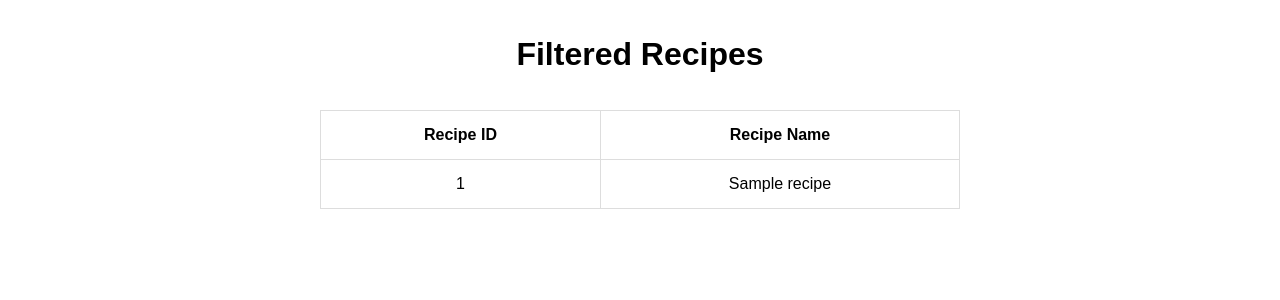
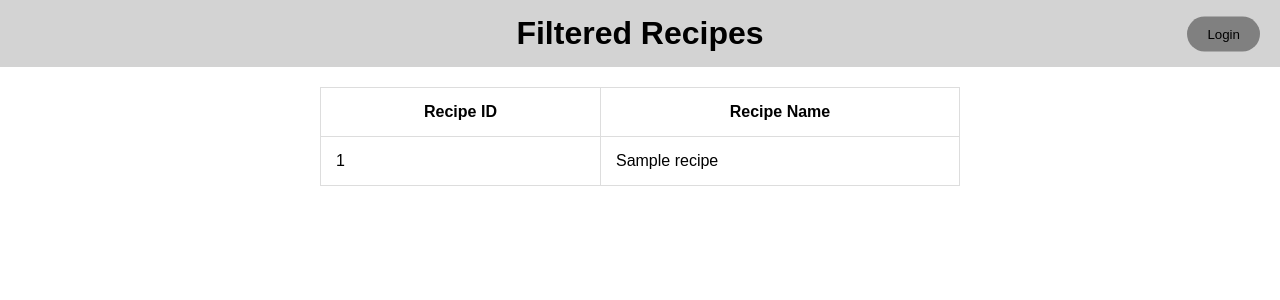
Before and after one commit to polemeest/Test_assignments, a Django app: template mirgovorit/src/apps/frontend/templates/frontend/index.html in a window 1280 px wide. Shown: the top 300 px of the page. Run offline with Django 5.2, Linux system fonts and the light colour scheme; tables that the repository leaves empty hold one stand-in row (values such as "Sample post"); the template is opened without the code that fills it: values that come from a table or form of the project are taken from there, most other values are stand-ins (such as "Sample title", 1, 10 or a date in 2020); parts of the project's set-up code (start-up, migrations or seed data) failed here and were passed over.

Commit message:
created logging and header, made few fixes to views

```diff
--- a/mirgovorit/src/apps/cook_book/urls.py
+++ b/mirgovorit/src/apps/cook_book/urls.py
@@ -1,6 +1,7 @@
-from django.urls import path, include
-from .views import main
+from django.urls import path
+from .views import add_product_to_recipe, cook_recipe
 
 urlpatterns = [
-   path('', main, name='main_book'),
+   path('add_to_recipe/<int:recipe_id>/<int:product_id>/<int:weight>', add_product_to_recipe, name='main_book'),
+   path('cook_recipe/<int:recipe_id>/', cook_recipe, name='main_book'),
 ]
--- a/mirgovorit/src/apps/frontend/templates/frontend/index.html
+++ b/mirgovorit/src/apps/frontend/templates/frontend/index.html
@@ -1,3 +1,4 @@
+<!-- your_template.html -->
 <!DOCTYPE html>
 <html lang="en">
 <head>
@@ -6,13 +7,39 @@
     <title>Filtered Recipes</title>
     <style>
         body {
-            text-align: center;
             margin: 0;
             padding: 0;
             font-family: Arial, sans-serif;
         }
+        header {
+            background-color: lightgray;
+            padding: 15px;
+            text-align: center;
+            position: relative;
+        }
         h1 {
-            padding: 15px;
+            margin: 0;
+            padding: 0;
+            display: inline-block;
+        }
+        .user-info {
+            position: absolute;
+            left: 20px;
+            top: 50%;
+            transform: translateY(-50%);
+            color: black;
+        }
+        .login-logout-btn {
+            position: absolute;
+            right: 20px;
+            top: 50%;
+            transform: translateY(-50%);
+            background-color: gray;
+            color: black;
+            border: none;
+            padding: 10px 20px;
+            border-radius: 30px;
+            cursor: pointer;
         }
         table {
             width: 50%;
@@ -26,8 +53,20 @@
     </style>
 </head>
 <body>
+<header>
+    {% if user.is_authenticated %}
+        <div class="user-info">{{ user.get_full_name }}</div>
+        <h1>Filtered Recipes</h1>
+        <form action="{{ logout }}" method="post" id="logout-form">
+            {% csrf_token %}
+            <button type="submit" class="login-logout-btn">Logout</button>
+        </form>
+    {% else %}
+        <h1>Filtered Recipes</h1>
+        <button class="login-logout-btn" onclick="location.href='{{ login }}'">Login</button>
+    {% endif %}
+</header>
 
-<h1>Filtered Recipes</h1>
 
 <table>
     <thead>
--- a/mirgovorit/src/apps/frontend/views.py
+++ b/mirgovorit/src/apps/frontend/views.py
@@ -3,7 +3,7 @@ from django.http import HttpResponse, HttpRequest
 from django.db.models import Q
 
 from apps.cook_book.models import Recipe
-
+from config.settings import LOGIN_URL, LOGOUT_URL
 
 # Create your views here.
 def show_recipes_without_product(request: HttpRequest, product_id: int) -> HttpResponse:
@@ -14,7 +14,9 @@ def show_recipes_without_product(request: HttpRequest, product_id: int) -> HttpR
     filtered_recipes = Recipe.objects.filter(
         ~Q(recipeproduct__product_id=product_id) |
         Q(recipeproduct__amount__lt=10)).distinct()
-    return render(request, 'frontend/index.html', {'filtered_recipes': filtered_recipes})
+    return render(request, 'frontend/index.html', {'filtered_recipes': filtered_recipes,
+                                                   'login': LOGIN_URL,
+                                                   'logout': LOGOUT_URL})
 
 
 def homepage(request: HttpRequest) -> HttpResponse:
```
Also changed, not shown: mirgovorit/src/apps/cook_book/services.py (+18 -17 lines).
